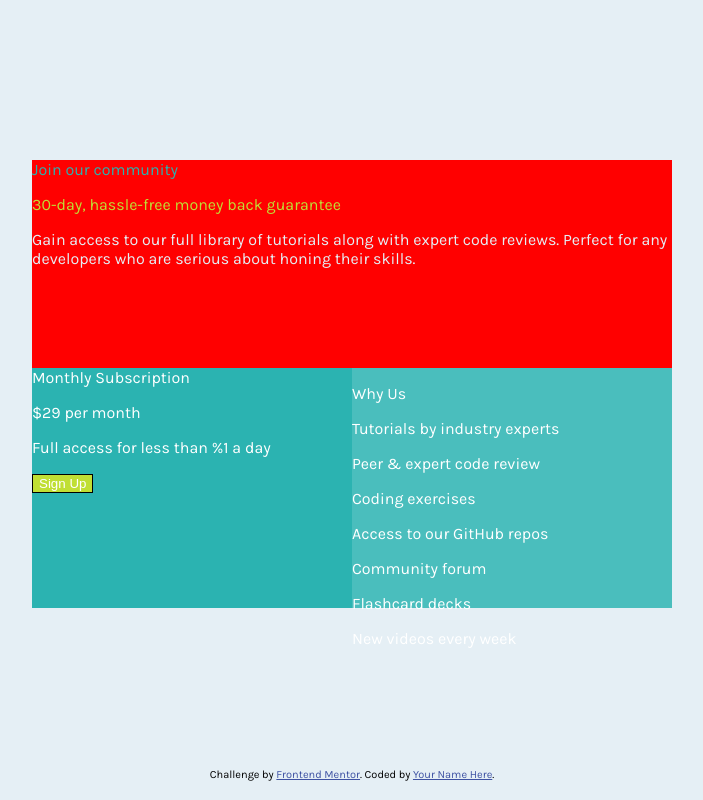
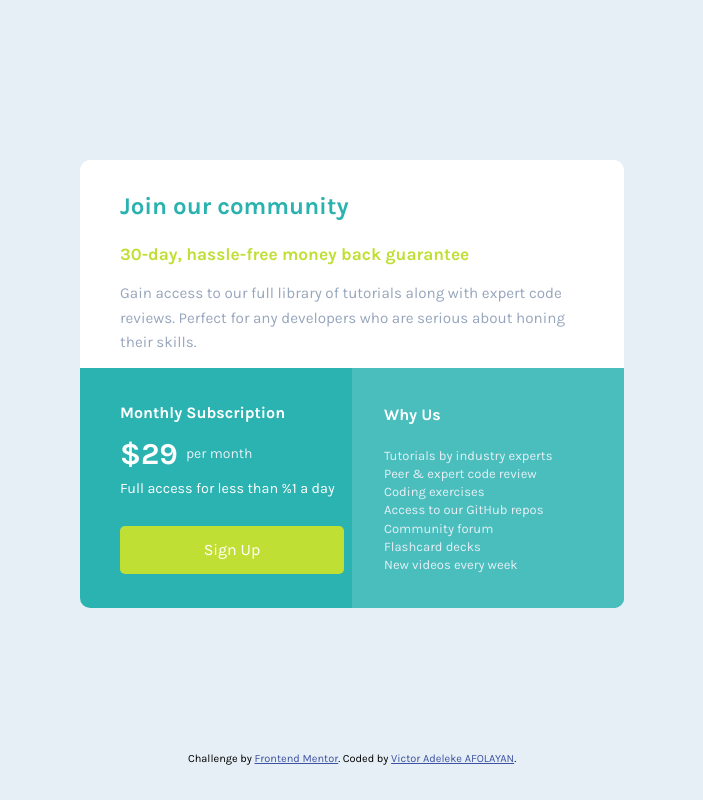
Before and after one commit to rephidimC/single-price-grid-component, a plain HTML site: page index.html in a window 1280 px wide. Shown: the whole page, without its empty margins (288-991 px from the left). Drawn offline with Linux system fonts and the light colour scheme.

Commit message:
completed css desktop view

```diff
--- a/index.html
+++ b/index.html
@@ -7,23 +7,18 @@
     <link href="https://fonts.googleapis.com/css2?family=Karla:wght@400;700&display=swap" rel="stylesheet">
   <link rel="stylesheet" href="styles.css">
   <link rel="icon" type="image/png" sizes="32x32" href="./images/favicon-32x32.png">
-
-
   <title>Frontend Mentor | Single Price Grid Component</title>
-
   <!-- Feel free to remove these styles or customise in your own stylesheet 👍 -->
   <style>
     .attribution {
       font-size: 11px;
       text-align: center;
     }
-
     .attribution a {
       color: hsl(228, 45%, 44%);
     }
   </style>
 </head>
-
 <body>
   <div class="container">
     <div class="white">
@@ -35,7 +30,7 @@
     <div class="green">
       <div class="dark-green">
           <p class="Monthly text-white">Monthly Subscription</p>
-          <p class="cost text-white">$29 <span>per month</span></p>
+          <p class="cost"><span class="text-white">$29</span>per month</p>
           <p class="full text-white">Full access for less than %1 a day</p>
           <button>Sign Up</button>
         </div>
@@ -50,24 +45,12 @@
           <p class="details">New videos every week</p>
         </div>
     </div>
-
     </div>
-
-
-
-
-
-
-
-
-
-
   <footer>
     <p class="attribution">
       Challenge by <a href="https://www.frontendmentor.io?ref=challenge" target="_blank">Frontend Mentor</a>.
-      Coded by <a href="#">Your Name Here</a>.
+      Coded by <a href="https://github.com/rephidimC">Victor Adeleke AFOLAYAN</a>.
     </p>
   </footer>
 </body>
-
 </html>
--- a/styles.css
+++ b/styles.css
@@ -1,16 +1,20 @@
 body {
   margin: 0;
   font-family: 'Karla', sans-serif;
+  font-size: 16px;
   background-color: hsl(204, 43%, 93%);
 }
 
 .container {
-  margin: 10rem 25%;
+  margin: 10rem 23rem 9rem;
+  border-radius: 5px;
 }
 
 .white {
-  background-color: red;
-  height: 13rem;
+  background-color: white;
+  height: 11rem;
+  border-radius: 10px 10px 0 0;
+  padding: 2rem 2.5rem 0;
 }
 
 .green {
@@ -19,7 +23,9 @@ body {
 
 .dark-green {
   background-color: rgb(43, 179, 177);
-  height: 15rem;
+  height: 11rem;
+  border-radius: 0 0 10px 10px;
+  padding: 2rem 2.5rem;
 }
 
 .light-green {
@@ -29,38 +35,79 @@ top: 0;
   right: 0;
   width: 50%;
   height: 15rem;
+  border-radius: 0 0 10px 0;
 }
 
 .join {
   color: hsl(179, 62%, 43%);
   margin-top: 0;
+  font-weight: 700;
+  font-size: 1.5rem;
 }
 
 .hassle {
   color: hsl(71, 73%, 54%);
+  font-weight: 700;
+  font-size: 1.08rem;
 }
 
 .Monthly {
-  margin-top: 0;
+  margin: 3px auto 0.5rem;
+  font-weight: 700;
+  margin-bottom: 0.3rem;
+}
+
+.cost {
+  font-size: 14px;
+  margin-top: 0.5rem;
+  color: hsl(204, 43%, 93%);
+}
+
+span {
+  font-weight: 700;
+  font-size: 1.9rem;
+  position: relative;
+  top: 0.4rem;
+  margin-right: 0.5rem;
 }
 
 .gain {
-  color: hsl(204, 43%, 93%);
+  color: hsl(218, 22%, 67%);
+  line-height: 1.6;
+  font-size: 0.95rem;
+}
+
+.full {
+  margin-top: 0.5rem;
+  font-size: 0.9rem;
 }
 
 .text-white {
   color: white;
 }
 
+.why {
+  font-weight: 700;
+  margin: 2.3rem 2rem 1.5rem;
+}
+
 .details {
-  color: white;
+  color: hsl(204, 43%, 93%);
+  font-size: 13px;
+  margin: 0.2rem 2rem;
 }
 
 button {
   border-style: solid;
-  border-width: 1px;
+  border-width: 0px;
+  border-radius: 5px;
+  font-size: 1rem;
+  font-family: 'Karla', sans-serif;
   color: white;
   background-color: hsl(71, 73%, 54%);
+  width: 14rem;
+  height: 3rem;
+  margin-top: 0.9rem;
 }
 
 .attribution {
```
Lines whose indentation alone changed are shown as unchanged.
